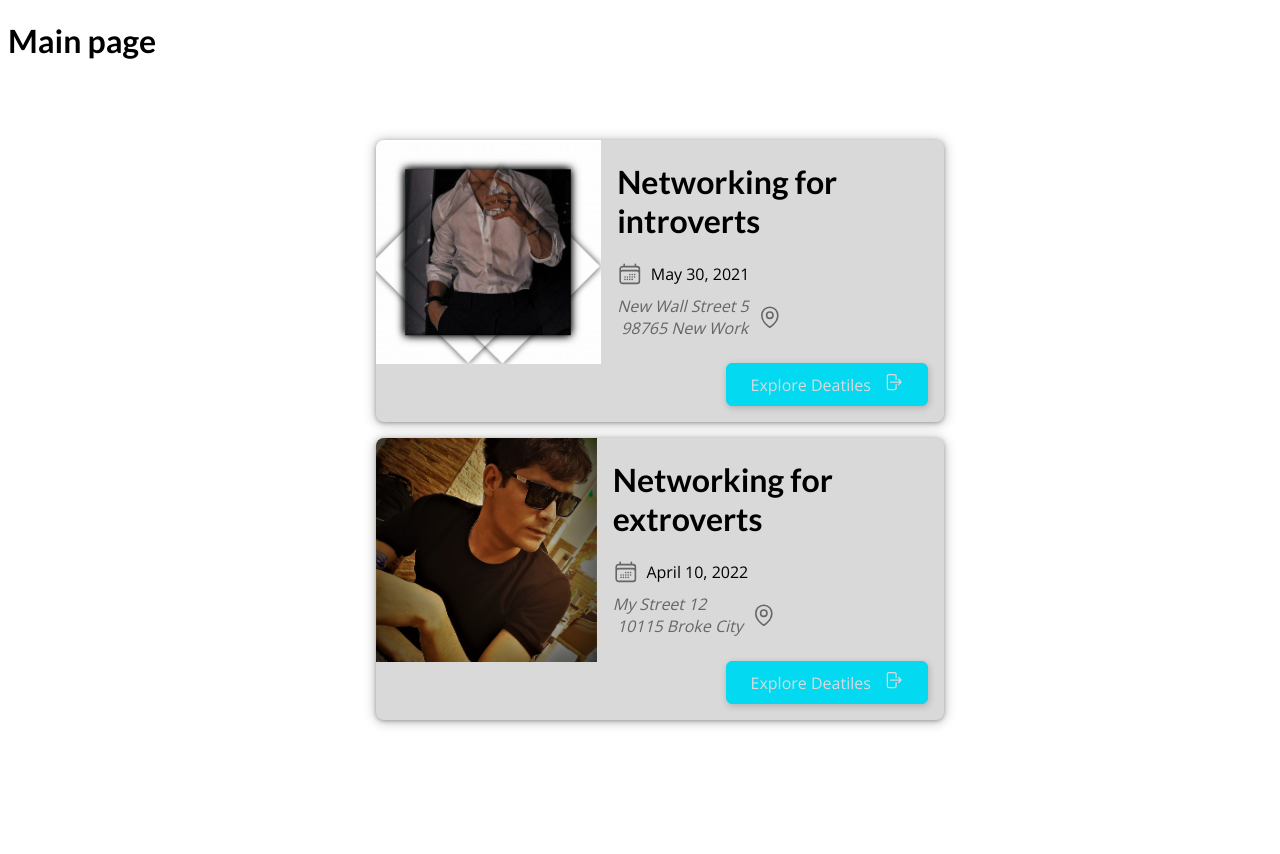
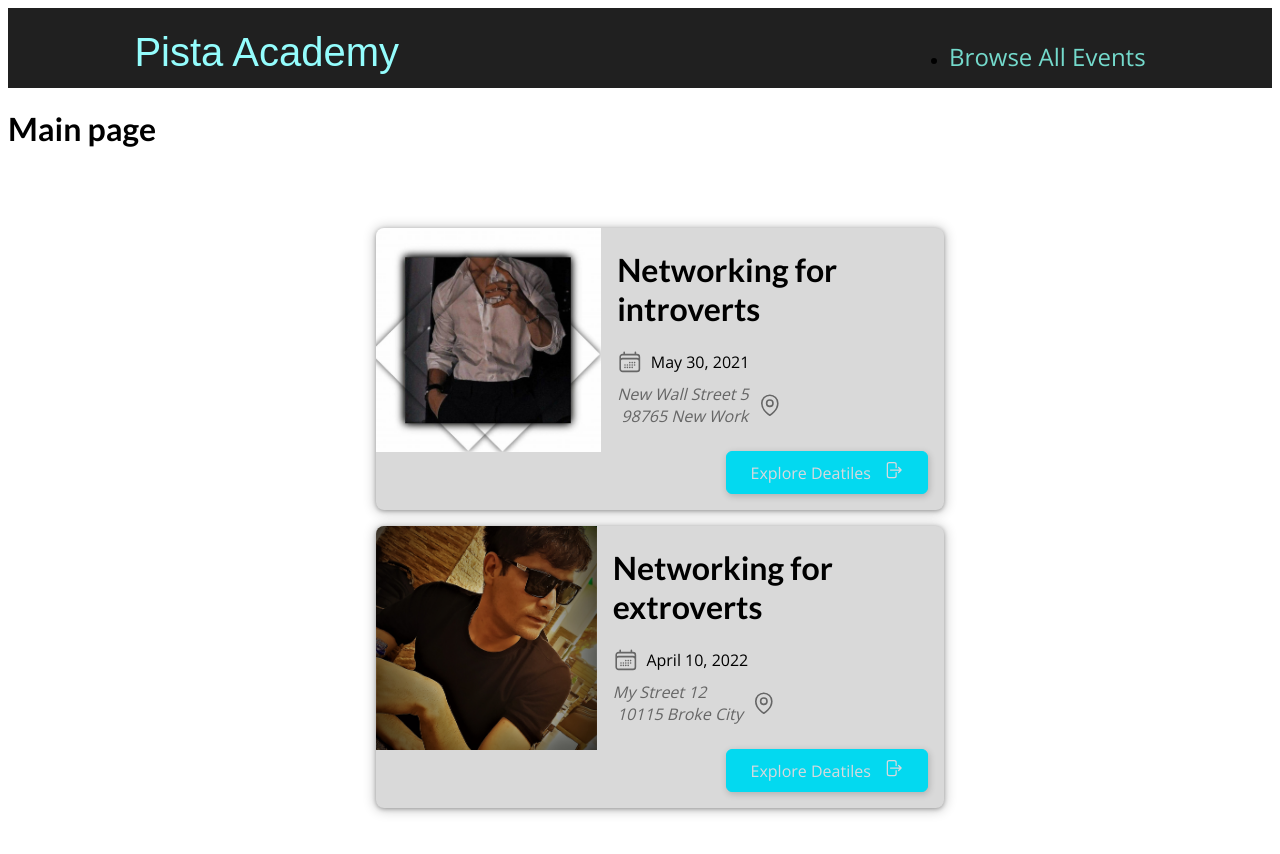
Before and after one commit to ArashHaqdost/routing, a Next.js app: page / in a window 1280 px wide. Shown: the top 854 px of the page. Before the commit the page ends 800 px from the top, so only its background shows below. Built offline with nearby package versions, Linux system fonts and the light colour scheme.

Commit message:
added featurr of app

```diff
--- a/pages/_app.js
+++ b/pages/_app.js
@@ -1,7 +1,12 @@
 import '../styles/globals.css'
+import Laytout from '../components/layout/Laytout'
 
 function MyApp({ Component, pageProps }) {
-  return <Component {...pageProps} />
+  return (
+    <Laytout>
+      <Component {...pageProps} />
+    </Laytout>
+  )
 }
 
 export default MyApp
```
